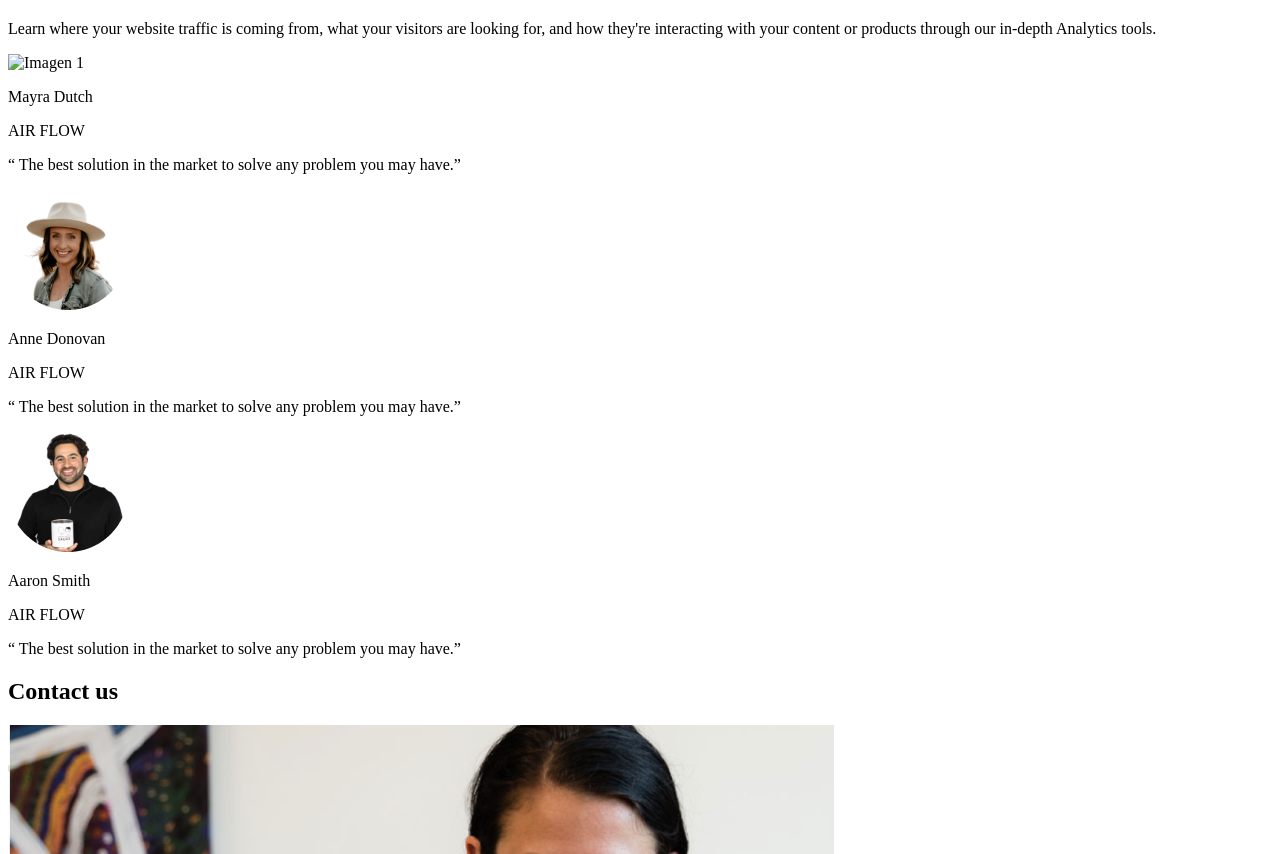
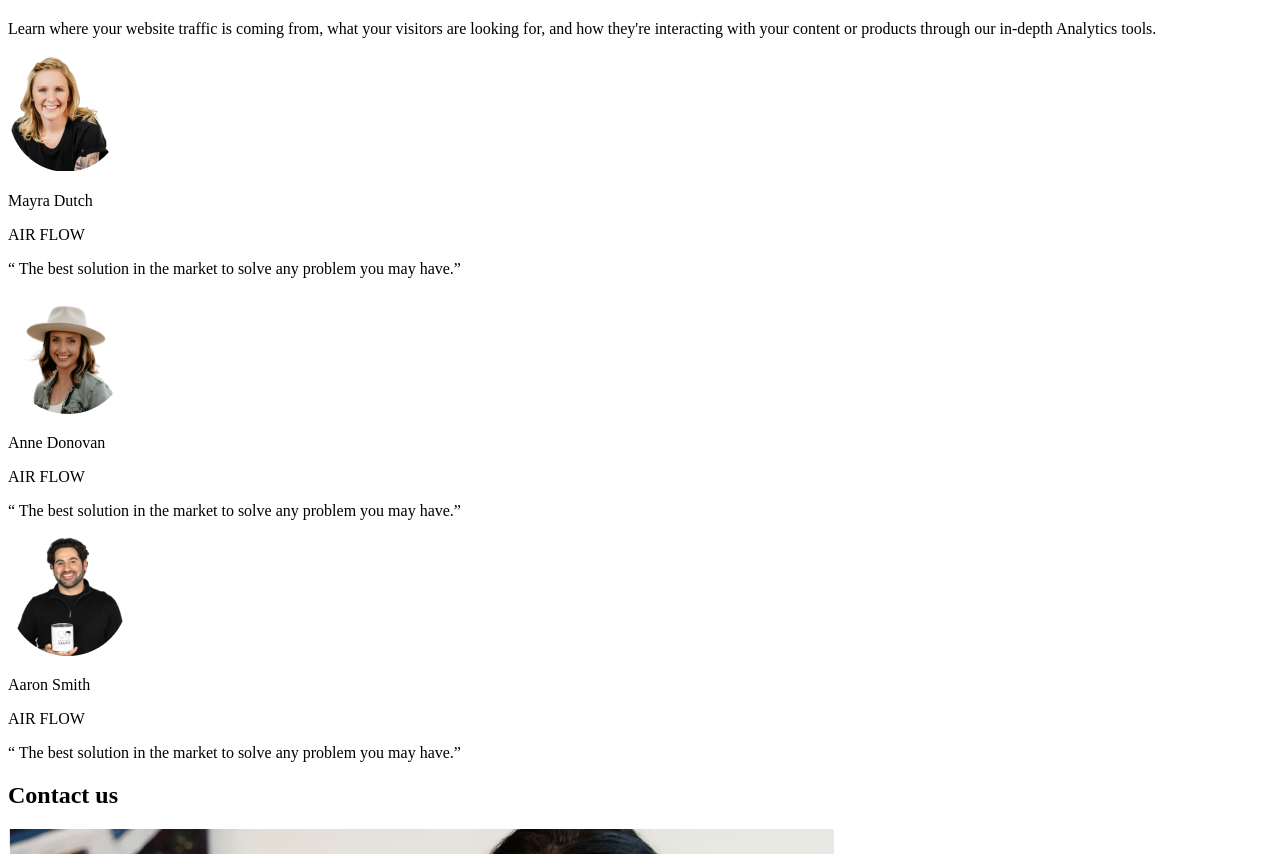
Before and after one commit to DLujan04/TC2005BA02, a plain HTML site: page index.html in a window 1280 px wide. Shown: the part 2234-3088 px from the top of the page. Drawn offline with Linux system fonts and the light colour scheme; files whose address does not match are found by name.

Commit message:
Update index.html

```diff
--- a/index.html
+++ b/index.html
@@ -93,7 +93,7 @@
     <h2>Testimonials</h2>
     <img src="Imagenes/Screenshot%202024-02-16%20at%2019.29%201.png" alt="Imagen">
     <p>Learn where your website traffic is coming from, what your visitors are looking for, and how they're interacting with your content or products through our in-depth Analytics tools.</p>
-    <img src="Imagenes/Intersect.png" alt="Imagen 1">
+    <img src="./Intersect.png" alt="Imagen 1">
     <p>Mayra Dutch</p>
     <p>AIR FLOW</p>
     <p>“ The best solution in the market to solve any problem you may have.”</p>
```
